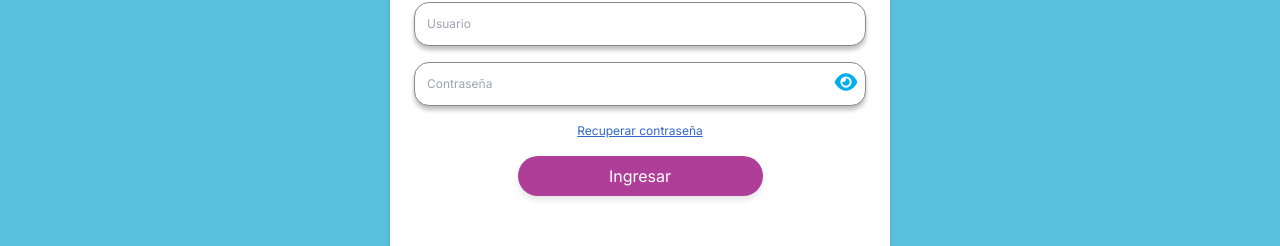
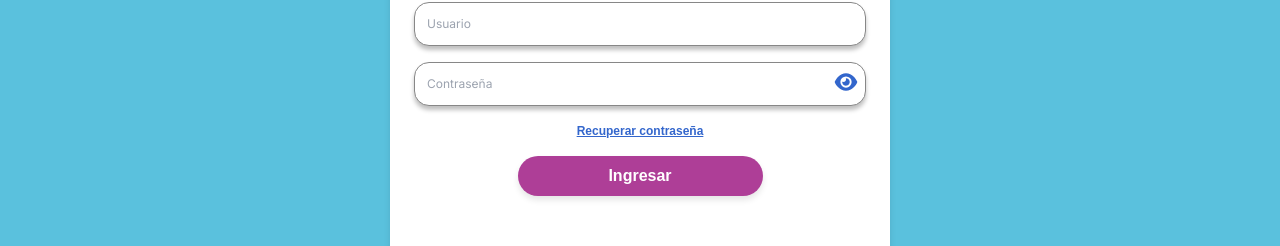
Before and after one commit to jior1626/dea_frontend, a Next.js app: page / in a window 1280 px wide. Shown: the part 410-656 px from the top of the page. Built offline with nearby package versions, Linux system fonts and the light colour scheme.

Commit message:
Correciones header y page principal

```diff
--- a/app/components/Header.css
+++ b/app/components/Header.css
@@ -23,7 +23,7 @@ header {
   display: flex;
   justify-content: center;
   align-items: center;
-  padding: 10px;
+  padding: 5px;
   /* Ajusta el relleno según tus necesidades */
 }
 
--- a/app/components/iconos.css
+++ b/app/components/iconos.css
@@ -48,7 +48,7 @@ justify-content: right;
 }
 
 .eye{
-  color: #00AEEF;
+  color: #3366CC;
   width: 30px;
 }
 .white-containerOptionsHomeOut {
--- a/app/page.css
+++ b/app/page.css
@@ -1,6 +1,6 @@
 /* Estilos generales */
 body {
-  overflow: auto;
+  overflow: hidden;
 }
 
 /* Estilo del contenedor principal */
@@ -42,7 +42,7 @@ body {
   display: flex;
   align-items: center;
   justify-content: center;
-
+  width: 100%;
 }
 .ContainerTittle{
   display: flex;
@@ -67,9 +67,9 @@ h1 {
   border-radius: 30px;
   padding: 24px;
   box-shadow: 0 4px 6px rgba(0, 0, 0, 0.1);
-  margin: 0 auto;
+  margin: auto auto;
   width: 90%;
-  height: 300px;
+  height: 400px;
 
 }
 
@@ -90,6 +90,8 @@ h1 {
   cursor: pointer;
   margin-top: 1rem;
   align-items: center;
+  font-weight: 700;
+  font-family: 'Work Sans', sans-serif;
 }
 
 .inputForm {
@@ -126,7 +128,6 @@ h1 {
   font-size: 12px;
   margin-top: 1rem;
 
-
 }
 
 .buttonContainer {
@@ -136,15 +137,17 @@ h1 {
 }
 
 .inicioS {
-  line-height: 1rem;
+  line-height: 5rem;
 }
 
 .recu {
   outline: #3366CC;
   text-decoration: underline;
+  font-family: 'Work Sans', sans-serif;
+  font-weight: 600;
 }
 
-@media screen and (min-width: 900px) {
+@media screen and (min-width: 800px) {
   body {
     overflow: hidden;
   }
```
